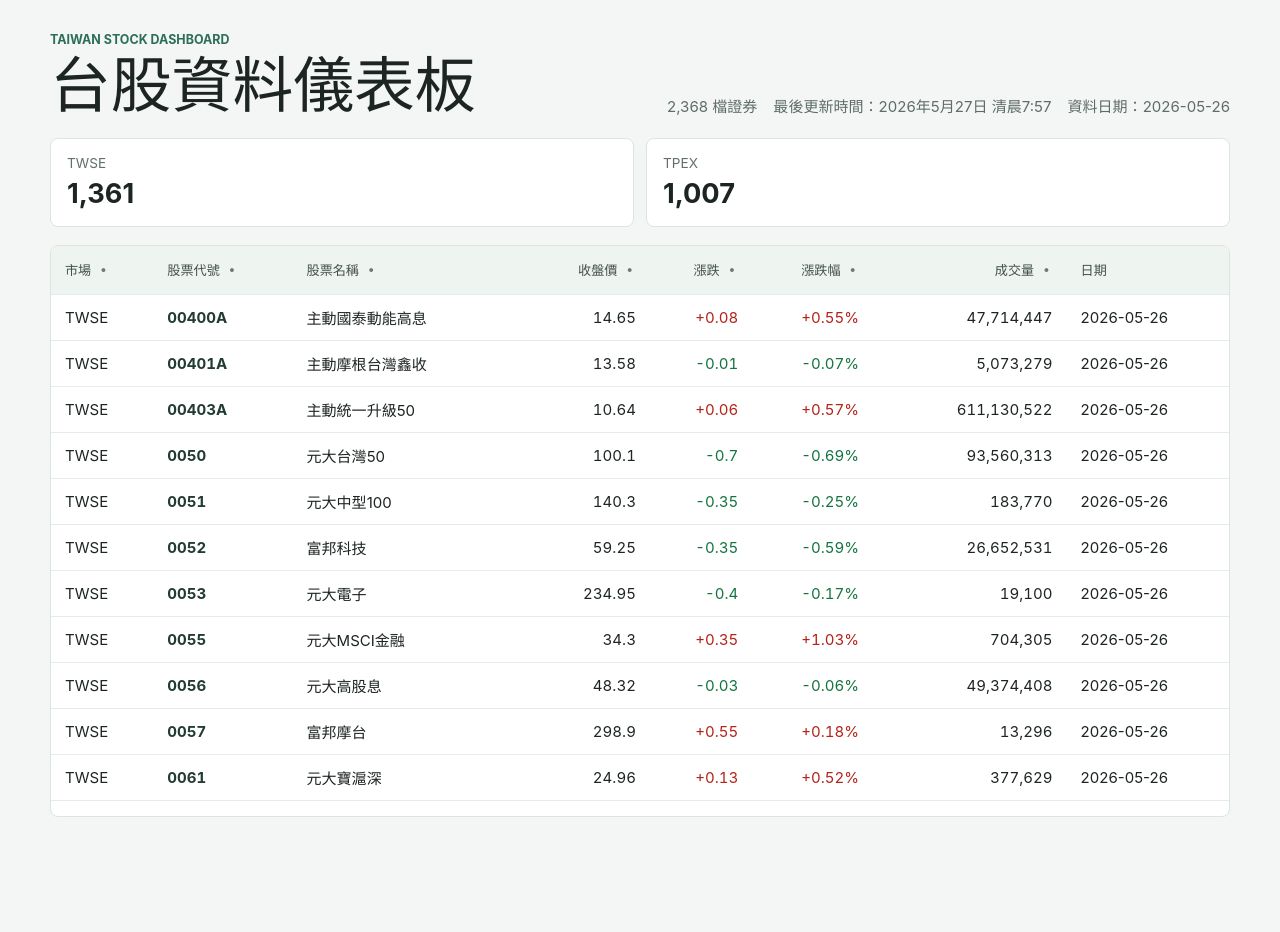
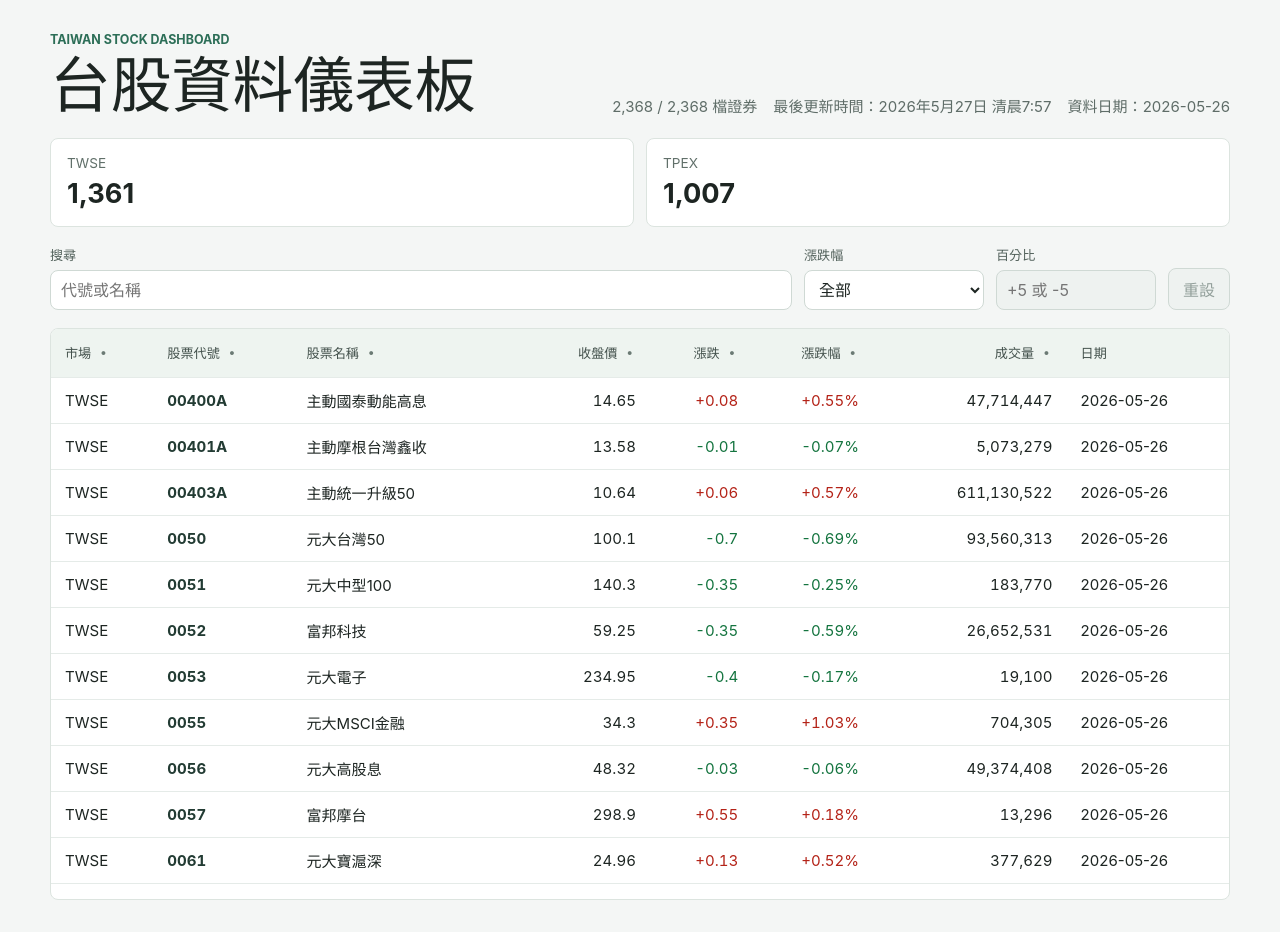
Before and after one commit to yochen1325117/whatCanBuy, a React (Vite) app: page / in a window 1280 px wide. Before the commit the page ends 849 px from the top, so only its background shows below. Built offline with nearby package versions, Linux system fonts and the light colour scheme.

Commit message:
feat: add stock filters

```diff
--- a/src/main.tsx
+++ b/src/main.tsx
@@ -46,6 +46,8 @@
   key: SortKey;
   direction: SortDirection;
 } | null;
+
+type ChangePercentFilterMode = "all" | "gte" | "lte";
 
 const numberFormatter = new Intl.NumberFormat("zh-TW");
 const priceFormatter = new Intl.NumberFormat("zh-TW", {
@@ -117,6 +119,44 @@
   }
 
   return value > 0 ? "positive" : "negative";
+}
+
+function normalizeSearchText(value: string | null | undefined) {
+  return String(value ?? "").trim().toLocaleLowerCase("zh-TW");
+}
+
+function matchesQuery(stock: StockRecord, query: string) {
+  if (!query) {
+    return true;
+  }
+
+  return (
+    normalizeSearchText(stock.code).includes(query) ||
+    normalizeSearchText(stock.name).includes(query)
+  );
+}
+
+function matchesChangePercent(
+  stock: StockRecord,
+  mode: ChangePercentFilterMode,
+  thresholdText: string,
+) {
+  if (mode === "all") {
+    return true;
+  }
+
+  const threshold = Number.parseFloat(thresholdText);
+  if (Number.isNaN(threshold)) {
+    return true;
+  }
+
+  if (stock.changePercent == null) {
+    return false;
+  }
+
+  return mode === "gte"
+    ? stock.changePercent >= threshold
+    : stock.changePercent <= threshold;
 }
 
 function compareNullable(a: string | number | null, b: string | number | null) {
@@ -191,6 +231,10 @@
 function App() {
   const [state, setState] = useState<LoadState>({ status: "loading" });
   const [sort, setSort] = useState<SortState>(null);
+  const [query, setQuery] = useState("");
+  const [changePercentMode, setChangePercentMode] =
+    useState<ChangePercentFilterMode>("all");
+  const [changePercentThreshold, setChangePercentThreshold] = useState("");
 
   useEffect(() => {
     const controller = new AbortController();
@@ -229,19 +273,36 @@
     return () => controller.abort();
   }, []);
 
+  const filteredStocks = useMemo(() => {
+    if (state.status !== "ready") {
+      return [];
+    }
+
+    const normalizedQuery = normalizeSearchText(query);
+    return state.stocks.filter(
+      (stock) =>
+        matchesQuery(stock, normalizedQuery) &&
+        matchesChangePercent(
+          stock,
+          changePercentMode,
+          changePercentThreshold,
+        ),
+    );
+  }, [state, query, changePercentMode, changePercentThreshold]);
+
   const marketCounts = useMemo(() => {
     if (state.status !== "ready") {
       return [];
     }
 
     return Object.entries(
-      state.stocks.reduce<Record<string, number>>((counts, stock) => {
+      filteredStocks.reduce<Record<string, number>>((counts, stock) => {
         const market = stock.market ?? "UNKNOWN";
         counts[market] = (counts[market] ?? 0) + 1;
         return counts;
       }, {}),
     );
-  }, [state]);
+  }, [state, filteredStocks]);
 
   const sortedStocks = useMemo(() => {
     if (state.status !== "ready") {
@@ -249,17 +310,27 @@
     }
 
     if (!sort) {
-      return state.stocks;
+      return filteredStocks;
     }
 
-    return state.stocks
+    return filteredStocks
       .map((stock, index) => ({ stock, index }))
       .sort((a, b) => {
         const result = compareStocks(a.stock, b.stock, sort);
         return result === 0 ? a.index - b.index : result;
       })
       .map(({ stock }) => stock);
-  }, [state, sort]);
+  }, [state, filteredStocks, sort]);
+
+  const hasActiveFilters =
+    query.trim() !== "" ||
+    (changePercentMode !== "all" && changePercentThreshold.trim() !== "");
+
+  function resetFilters() {
+    setQuery("");
+    setChangePercentMode("all");
+    setChangePercentThreshold("");
+  }
 
   function toggleSort(key: SortKey) {
     setSort((current) => {
@@ -309,7 +380,10 @@
           </div>
           {state.status === "ready" ? (
             <div className="header-meta" aria-label="資料摘要">
-              <span>{formatNumber(state.stocks.length)} 檔證券</span>
+              <span>
+                {formatNumber(sortedStocks.length)} /{" "}
+                {formatNumber(state.stocks.length)} 檔證券
+              </span>
               <span>最後更新時間：{formatDateTime(state.updatedAt)}</span>
               <span>資料日期：{state.dataDate ?? "-"}</span>
             </div>
@@ -341,6 +415,57 @@
               ))}
             </section>
 
+            <section className="filter-bar" aria-label="篩選股票">
+              <label className="filter-field">
+                <span>搜尋</span>
+                <input
+                  onChange={(event) => setQuery(event.target.value)}
+                  placeholder="代號或名稱"
+                  type="search"
+                  value={query}
+                />
+              </label>
+
+              <label className="filter-field compact">
+                <span>漲跌幅</span>
+                <select
+                  onChange={(event) =>
+                    setChangePercentMode(
+                      event.target.value as ChangePercentFilterMode,
+                    )
+                  }
+                  value={changePercentMode}
+                >
+                  <option value="all">全部</option>
+                  <option value="gte">大於等於</option>
+                  <option value="lte">小於等於</option>
+                </select>
+              </label>
+
+              <label className="filter-field compact">
+                <span>百分比</span>
+                <input
+                  disabled={changePercentMode === "all"}
+                  inputMode="decimal"
+                  onChange={(event) =>
+                    setChangePercentThreshold(event.target.value)
+                  }
+                  placeholder="+5 或 -5"
+                  type="number"
+                  value={changePercentThreshold}
+                />
+              </label>
+
+              <button
+                className="reset-button"
+                disabled={!hasActiveFilters}
+                onClick={resetFilters}
+                type="button"
+              >
+                重設
+              </button>
+            </section>
+
             <section className="table-panel" aria-label="股票表格">
               <div className="table-scroll">
                 <table>
@@ -357,7 +482,8 @@
                     </tr>
                   </thead>
                   <tbody>
-                    {sortedStocks.map((stock, index) => (
+                    {sortedStocks.length > 0 ? (
+                      sortedStocks.map((stock, index) => (
                         <tr key={`${stock.market}-${stock.code}-${index}`}>
                           <td>{stock.market ?? "-"}</td>
                           <td className="code">{stock.code ?? "-"}</td>
@@ -374,7 +500,14 @@
                           <td className="numeric">{formatNumber(stock.volume)}</td>
                           <td>{stock.date ?? "-"}</td>
                         </tr>
-                    ))}
+                      ))
+                    ) : (
+                      <tr>
+                        <td className="empty-cell" colSpan={8}>
+                          沒有符合條件的資料
+                        </td>
+                      </tr>
+                    )}
                   </tbody>
                 </table>
               </div>
--- a/src/styles.css
+++ b/src/styles.css
@@ -67,6 +67,68 @@
   grid-template-columns: repeat(auto-fit, minmax(160px, 1fr));
   gap: 12px;
   margin-bottom: 18px;
+}
+
+.filter-bar {
+  display: grid;
+  grid-template-columns: minmax(220px, 1fr) minmax(140px, 180px) minmax(120px, 160px) auto;
+  align-items: end;
+  gap: 12px;
+  margin-bottom: 18px;
+}
+
+.filter-field {
+  display: grid;
+  gap: 6px;
+}
+
+.filter-field span {
+  color: #52615b;
+  font-size: 0.82rem;
+  font-weight: 700;
+}
+
+.filter-field input,
+.filter-field select {
+  width: 100%;
+  min-height: 40px;
+  padding: 8px 10px;
+  border: 1px solid #cfd9d4;
+  border-radius: 8px;
+  color: #1d2522;
+  background: #ffffff;
+  font: inherit;
+}
+
+.filter-field input:disabled {
+  color: #8b9893;
+  background: #eef2f0;
+}
+
+.filter-field input:focus,
+.filter-field select:focus,
+.reset-button:focus-visible {
+  border-color: #2c6e57;
+  outline: 2px solid rgba(44, 110, 87, 0.22);
+  outline-offset: 2px;
+}
+
+.reset-button {
+  min-height: 40px;
+  padding: 8px 14px;
+  border: 1px solid #cfd9d4;
+  border-radius: 8px;
+  color: #223b33;
+  background: #ffffff;
+  font: inherit;
+  font-weight: 700;
+  cursor: pointer;
+}
+
+.reset-button:disabled {
+  color: #93a09b;
+  cursor: not-allowed;
+  background: #eef2f0;
 }
 
 .summary-item,
@@ -231,6 +293,12 @@
   color: #66736e;
 }
 
+.empty-cell {
+  height: 120px;
+  color: #66736e;
+  text-align: center;
+}
+
 @keyframes pulse {
   0%,
   100% {
@@ -258,6 +326,10 @@
     justify-content: flex-start;
   }
 
+  .filter-bar {
+    grid-template-columns: 1fr;
+  }
+
   .table-scroll {
     max-height: calc(100vh - 260px);
   }
```
Lines whose indentation alone changed are shown as unchanged.
